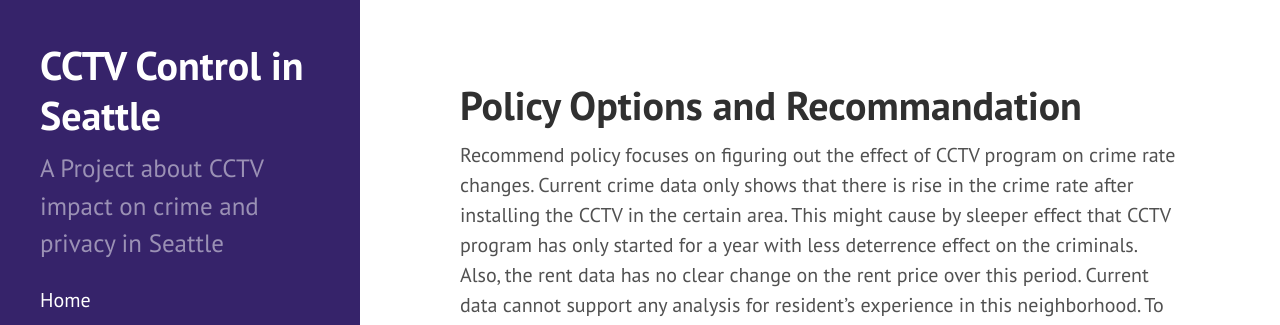
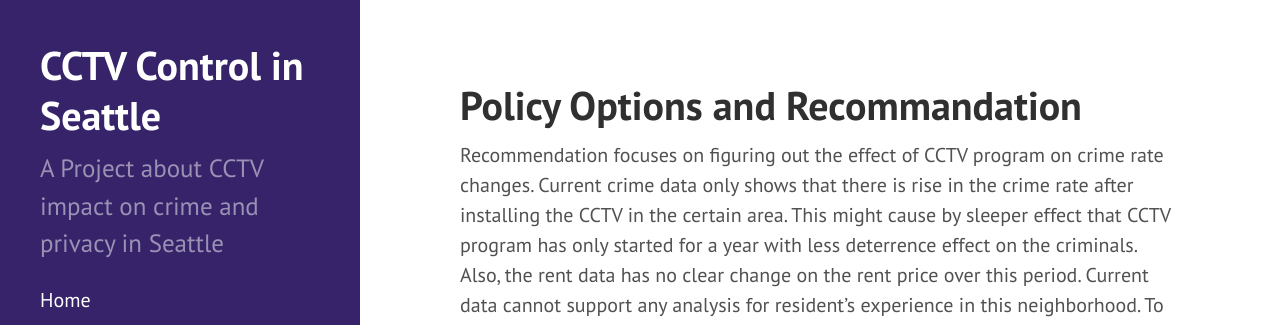
Before and after one commit to JianiT/SOC401-DS-AI-lab, a Jekyll site: the page built from Policy Options.md, in a window 1280 px wide and 900 px high. Shown: the top 325 px of the window. Built offline with Jekyll 4.4.1, drawn with Linux system fonts in a browser that asks for light colours; some of the changed text lies outside the part shown.

Commit message:
Update title and improve clarity in Policy Options
Changed the title from 'Recommend policy' to 'Recommendation' and made minor adjustments to the text for clarity and consistency.

```diff
--- a/Policy Options.md
+++ b/Policy Options.md
@@ -3,7 +3,7 @@ layout: page
 title: Policy Options and Recommandation
 ---
 
-Recommend policy focuses on figuring out the effect of CCTV program on crime rate changes. Current crime data only shows that there is rise in the crime rate after installing the CCTV in the certain area. This might cause by sleeper effect that CCTV program has only started for a year with less deterrence effect on the criminals. Also, the rent data has no clear change on the rent price over this period. Current data cannot support any analysis for resident’s experience in this neighborhood. To address those issues, City of Seattle should carry out a longer period to observe the long-term difference of crime rate like Newark’s evaluation (Piza et al., 2025). If the crime rate has positive results, the government should plan for more installation on the area with relatively high crime rate like how they increased camera for Capitol Hill (Dalgetty, 2025). In the case of Piza et al. (2025), there is potential displacement effect for CCTV system for long term performance on the nearby areas. Hence, City of Seattle should also be mindful about the potential increase of crime rate on nearby neighborhood without CCTV.
+Recommendation focuses on figuring out the effect of CCTV program on crime rate changes. Current crime data only shows that there is rise in the crime rate after installing the CCTV in the certain area. This might cause by sleeper effect that CCTV program has only started for a year with less deterrence effect on the criminals. Also, the rent data has no clear change on the rent price over this period. Current data cannot support any analysis for resident’s experience in this neighborhood. To address those issues, City of Seattle should carry out a longer period to observe the long-term difference of crime rate like Newark’s evaluation (Piza et al., 2025). If the crime rate has positive results, the government should plan for more installation on the area with relatively high crime rate like how they increased camera for Capitol Hill (Dalgetty, 2025). In the case of Piza et al. (2025), there is potential displacement effect for CCTV system for long term performance on the nearby areas. Hence, City of Seattle should also be mindful about the potential increase of crime rate on nearby neighborhood without CCTV.
 
 The privacy concerns of residents in the surveillance neighborhood can be reduced by similar AI technology designed under the “data minimization” principles of General Data protection Regulation (GDPR) of European Union (Deldoul, 2023). This AI can be used to blur faces and license plates in CCTV footage. The data collection of unrelative people would be reduced in this footage. It can also help people lessen the burden of walking around under the camera. Since license plates are identifier for the car drivers, blurring of license plates would protect individuals from unauthorized access for those data. This can be helpful for the privacy in daily life of citizens.
 
```
